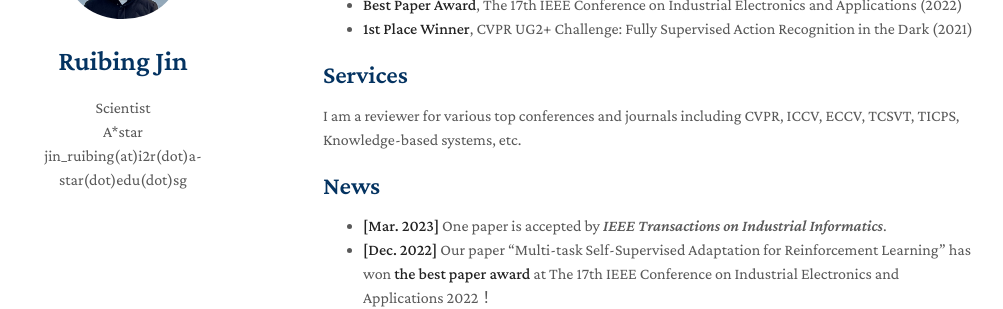
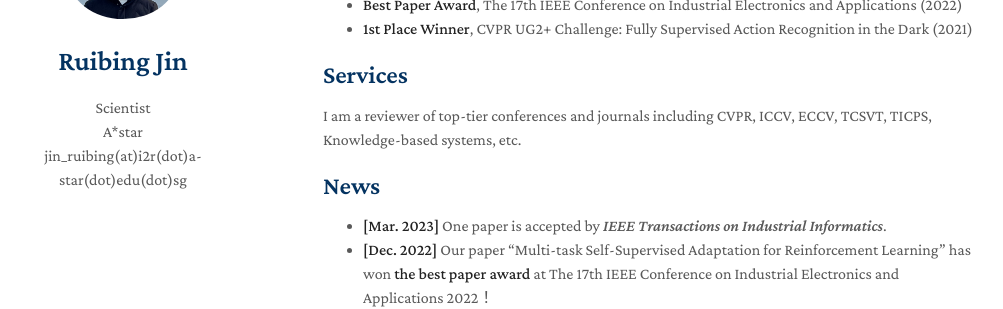
Before and after one commit to ruibing-jin/ruibing-jin.github.io, a Jekyll site: the page built from index.md, in a window 1280 px wide and 900 px high, scrolled down 372 px. Shown: the part 153-462 px from the top of the window, without its empty margins (147-1150 px from the left). Built offline with Jekyll 4.4.1, drawn with Linux system fonts in a browser that asks for light colours; nearby versions of some CDN libraries; a style sheet for code colours, icons or effects is not loaded; our own code applies the rules of GitHub Pages for plain Markdown files.

Commit message:
Update index.md

```diff
--- a/index.md
+++ b/index.md
@@ -16,7 +16,7 @@ My research interests include computer vision, machine learning and time series
 - **1st Place Winner**, CVPR UG2+ Challenge: Fully Supervised Action Recognition in the Dark (2021)
 
 ## Services
-I am a reviewer for various top conferences and journals including CVPR, ICCV, ECCV, TCSVT, TICPS, Knowledge-based systems, etc.
+I am a reviewer of top-tier conferences and journals including CVPR, ICCV, ECCV, TCSVT, TICPS, Knowledge-based systems, etc.
 
 ## News
 - **[Mar. 2023]** One paper is accepted by *IEEE Transactions on Industrial Informatics*.
```
